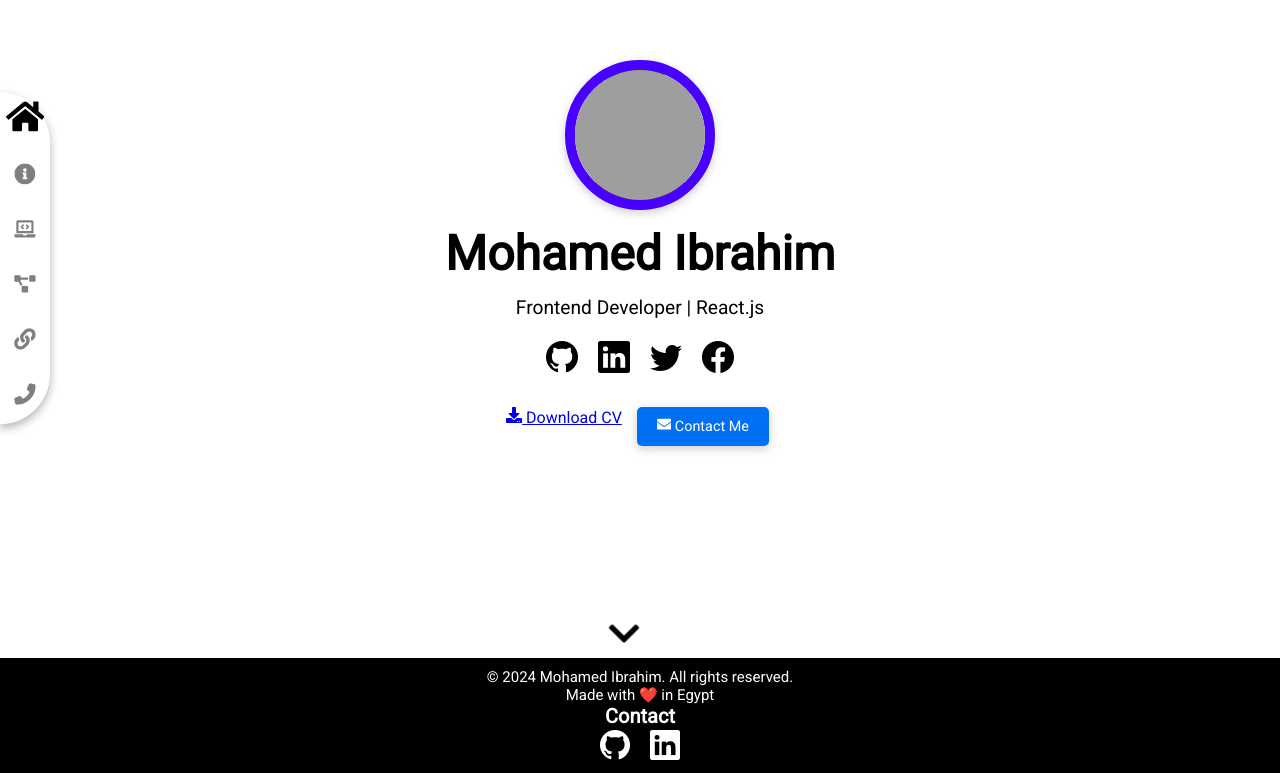
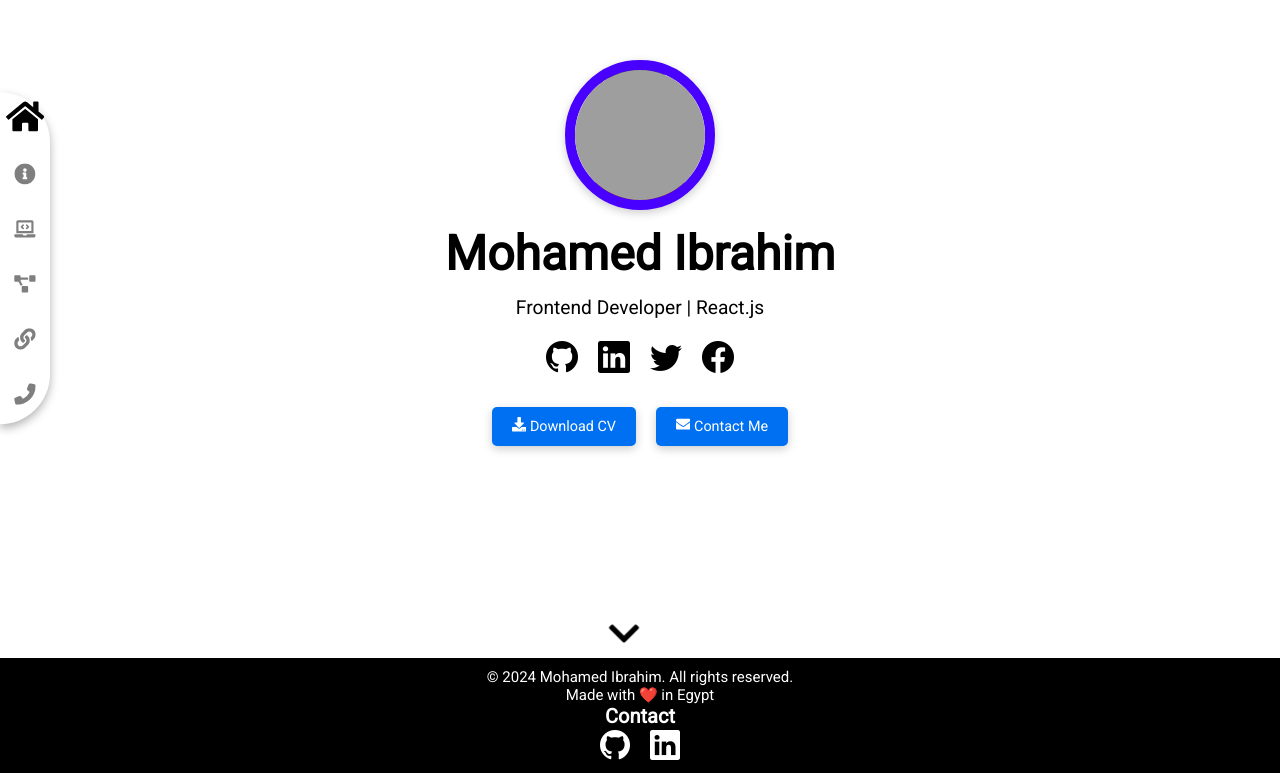
Before and after one commit to Mohamedibrahimfe/myPortfolio, a React (Create React App) app in the folder my_portfolio/: page /hero in a window 1280 px wide. Shown: the part 142-915 px from the top of the page. Built offline with nearby package versions, Linux system fonts and the light colour scheme; grey boxes are pictures that could not be loaded.

Commit message:
1st step final edit

```diff
--- a/my_portfolio/src/pages/Hero.jsx
+++ b/my_portfolio/src/pages/Hero.jsx
@@ -21,7 +21,11 @@ const Home = () => {
       </div>
       <div className="cta-buttons">
         {" "}
-        <a className="btn" Download href="../../public/cv-fe-v2.pdf">
+        <a
+          className="btn"
+          Download
+          href="/Mohamedibrahimfe/myPortfolio/blob/main/my_portfolio/public/cv-fe-v2.pdf"
+        >
           <svg
             stroke="currentColor"
             fill="currentColor"
--- a/my_portfolio/src/style/Hero.css
+++ b/my_portfolio/src/style/Hero.css
@@ -52,7 +52,7 @@
     gap: 10px;
     margin: 10px 0;
 }
-.cta-buttons button{
+.cta-buttons .btn{
     border: none;
     padding: 10px 20px;
     font-size: 1rem;
@@ -68,7 +68,7 @@
     text-decoration: none;
     transition: background-color .3s ease, color ;
 }
-.cta-buttons button:hover {
+.cta-buttons .btn:hover {
     background-color: #005FC5;
 }
 .next-section {
```
